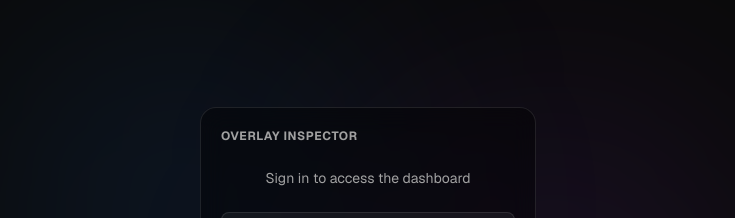
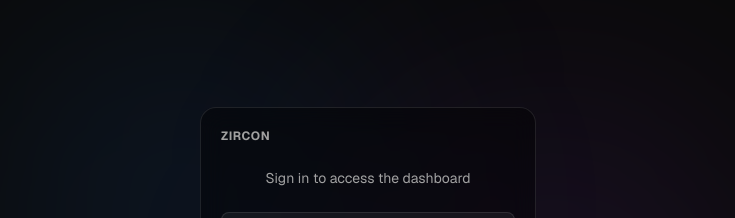
Before and after one commit to P6-D/ZirconServer, a Next.js app in the folder client/: page /login in a window 1280 px wide. Shown: the part 148-366 px from the top of the page, without its empty margins (272-1007 px from the left). Built offline with nearby package versions, Linux system fonts and the light colour scheme.

Commit message:
change app title

```diff
--- a/client/src/app/layout.tsx
+++ b/client/src/app/layout.tsx
@@ -14,8 +14,8 @@ const geistMono = Geist_Mono({
 });
 
 export const metadata: Metadata = {
-  title: "Overlay Inspector — Live Dashboard",
-  description: "Advanced Android Overlay Inspector with RTMP Livestream Dashboard",
+  title: "Zircon — Live Dashboard",
+  description: "Advanced Android Zircon with RTMP Livestream Dashboard",
 };
 
 export default function RootLayout({
--- a/client/src/app/login/page.tsx
+++ b/client/src/app/login/page.tsx
@@ -54,7 +54,7 @@ export default function LoginPage() {
       </div>
 
       <div className="relative z-10 w-full max-w-sm px-6">
-        <AnimatedCard title="Overlay Inspector" delay={0.1} className="w-full">
+        <AnimatedCard title="Zircon" delay={0.1} className="w-full">
           <div className="mb-6 mt-2 text-center text-sm text-neutral-400">
             Sign in to access the dashboard
           </div>
--- a/client/src/app/page.tsx
+++ b/client/src/app/page.tsx
@@ -56,7 +56,7 @@ export default function Dashboard() {
           <div className="flex h-8 w-8 items-center justify-center rounded-lg bg-white/10 text-white shadow-inner">
             <TerminalSquare size={18} />
           </div>
-          <h1 className="text-sm font-semibold tracking-wide">Overlay Inspector</h1>
+          <h1 className="text-sm font-semibold tracking-wide">Zircon</h1>
         </div>
 
         <div className="flex-1" />
--- a/package.json
+++ b/package.json
@@ -1,7 +1,7 @@
 {
   "name": "overlay-inspector-server",
   "version": "1.0.0",
-  "description": "Local WebSocket server for the Overlay Inspector Android app",
+  "description": "Local WebSocket server for the Zircon Android app",
   "main": "server.js",
   "scripts": {
     "start": "node server.js",
```
Also changed, not shown: 1 other file (tests, documents, lock files or other folders).
